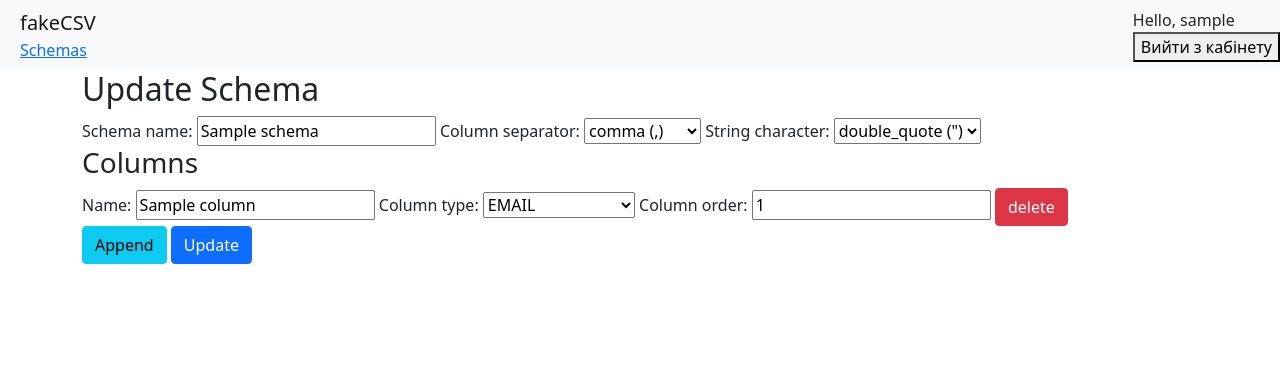
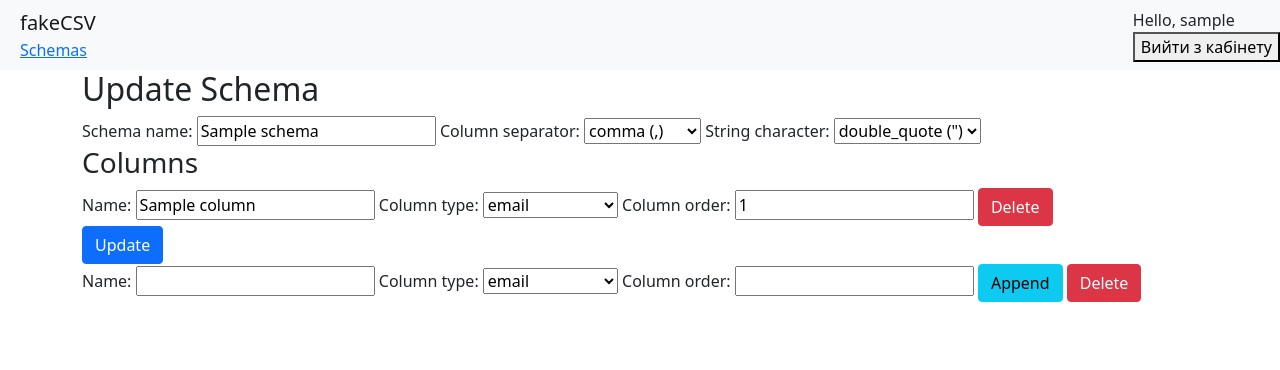
Before and after one commit to d4tAloUh/fakeCSV, a Django app: page /schema/update/1/ in a window 1280 px wide. Shown: the top 370 px of the page. Run offline with Django 3.2, Linux system fonts and the light colour scheme; a user stored in the database is signed in; tables that the repository leaves empty hold one stand-in row (values such as "Sample post").

Commit message:
fixed adding new fields

```diff
--- a/planeks/fakeCSV/models.py
+++ b/planeks/fakeCSV/models.py
@@ -84,15 +84,15 @@ class Schema(models.Model):
 
 class Column(models.Model):
     TYPE_CHOICES = (
-        ('email', 'EMAIL'),
-        ('full name', 'FULL_NAME'),
+        ('EMAIL', 'email'),
+        ('FULL_NAME', 'full name'),
         # ('job', 'JOB'),
         # ('domain name', 'DOMAIN_NAME'),
-        ('phone number', 'PHONE_NUMBER'),
-        ('text', 'TEXT'),
-        ('integer', 'INTEGER'),
+        ('PHONE_NUMBER', 'phone number'),
+        ('TEXT', 'text'),
+        ('INTEGER', 'integer'),
         # ('address', 'ADDRESS'),
-        ('date', 'DATE'),
+        ('DATE', 'date'),
     )
 
     schema = models.ForeignKey(Schema, on_delete=models.CASCADE)
--- a/planeks/fakeCSV/static/js/schema_helpers.js
+++ b/planeks/fakeCSV/static/js/schema_helpers.js
@@ -1,12 +1,83 @@
 window.onload = () => {
+    let counter = 1
+
     const removeColumn = (event) => {
         event.preventDefault()
         let column = $(event.target).parent('.schema_column')
         column.remove()
     }
 
+    const addNewColumn = (event) => {
+        event.preventDefault()
+
+        let column = $($(event.target).parent()[0])
+
+        let newColumn = column.clone()
+        newColumn.removeClass('new-append-column').addClass('schema_column')
+
+        newColumn.find('[name^=column]').each(function (i) {
+            $(this).attr('name', $(this).attr('name') + '.new' + counter);
+        });
+
+        newColumn.find('.btn').remove()
+
+        let button = $('<button class="btn btn-danger deleteColumn">Delete</button>')[0]
+        newColumn.append(button)
+        newColumn.find('.btn')[0].addEventListener('click', removeColumn, true)
+
+        let type_select = newColumn.find('[name^=column_type]')
+        type_select[0].addEventListener('change', handleType, true)
+
+        type_select.val(column.find('[name^=column_type]').val()).change()
+
+        $('#columns').next().append(newColumn)
+
+        counter += 1
+        clearNonRequired(event)
+        clearColumn(event)
+    }
+
+    const clearNonRequired = (event) => {
+        let event_target = $(event.target.parentElement)
+        event_target.find('.non_required').remove()
+        return event_target
+    }
+
+    const handleType = (event) => {
+        let event_target = clearNonRequired(event)
+
+        if (event.target.value === 'INTEGER') {
+            event_target.append($(`<div class="non_required"><label for="id_column_from">Column from:</label>
+                <input type="number" id="id_column_from" name="column_from"></div>`))
+            event_target.append($(`<div class="non_required"><label for="id_column_to">Column to:</label>
+                <input type="number" id="id_column_to" name="column_to"></div>`))
+        } else if (event.target.value === 'TEXT') {
+            event_target.append($(
+                `<div class="non_required"><label for="id_column_to">Amount of sentences:</label>
+                <input type="number" id="id_column_to" name="column_to"></div>`)
+            )
+        }
+    }
+
+    const clearColumn = (event) => {
+        event.preventDefault()
+        let newColumn = $(event.target).parent()
+        newColumn.find('[name^=column]').val('')
+        newColumn.find('#id_column_type_new').val('EMAIL').change()
+    }
+
     const buttons = $('.deleteColumn')
     for (const button of buttons) {
         button.addEventListener('click', removeColumn, true)
     }
+
+    $('#append-button')[0].addEventListener('click', addNewColumn, true)
+    $('#clear-button')[0].addEventListener('click', clearColumn, true)
+
+    const selects = $('[name^=column_type]')
+    for (const select of selects) {
+        select.addEventListener('change', handleType, true)
+    }
+
+
 }
--- a/planeks/fakeCSV/views.py
+++ b/planeks/fakeCSV/views.py
@@ -42,6 +42,7 @@ class SchemaUpdateView(LoginRequiredRedirectMixin, TemplateView):
         context = super(SchemaUpdateView, self).get_context_data(**kwargs)
         context['schema'] = Schema.objects.prefetch_related('column_set').get(user=self.request.user,
                                                                               id=self.kwargs['pk'])
+        context['type_choices'] = Column.TYPE_CHOICES
         return context
 
     def get_success_url(self):
--- a/planeks/templates/components/navbar.html
+++ b/planeks/templates/components/navbar.html
@@ -1,7 +1,7 @@
 <nav class="navbar navbar-light bg-light ml-auto">
     <div class="align-center" style="padding: 0 20px">
         <span class="navbar-brand brand">
-            <a href='#' class="navbar-brand">fakeCSV</a></span>
+            <a href='/' class="navbar-brand">fakeCSV</a></span>
         <div><a href="{% url 'user-schemas' %}">Schemas</a></div>
     </div>
     <div>
--- a/planeks/templates/schema/create.html
+++ b/planeks/templates/schema/create.html
@@ -30,14 +30,15 @@
                 {% endfor %}
             </select>
 
-            <h3>Columns</h3>
+            <h3 id="columns">Columns</h3>
 
             {% for column in schema.column_set.all %}
                 <div class="schema_column">
                     <label for="id_name">Name:</label>
                     <input type="text" name="column_name.{{ column.id }}" value="{{ column.column_name }}"
-                           maxlength="255" required=""
+                           maxlength="255" required
                            id="id_name">
+
                     <label for="id_column_type">Column type:</label>
                     <select name="column_type.{{ column.id }}" required id="id_column_type">
                         {% for type_string, value in column.TYPE_CHOICES %}
@@ -55,33 +56,53 @@
                     {% if column.column_type == 'text' %}
                         <label for="id_column_to">Amount of sentences:</label>
                         <input type="number" name="column_to.{{ column.id }}" id="id_column_to"
-                               value="{{ column.column_to }}">
+                               value="{{ column.column_to }}" class="non_required">
                     {% endif %}
 
                     {% if column.column_type == 'integer' %}
                         <label for="id_column_from">Column from:</label>
                         <input type="number" name="column_from.{{ column.id }}" id="id_column_from"
-                               value="{{ column.column_from }}">
+                               value="{{ column.column_from }}" class="non_required">
 
                         <label for="id_column_to">Column to:</label>
                         <input type="number" name="column_to.{{ column.id }}" id="id_column_to"
-                               value="{{ column.column_to }}">
+                               value="{{ column.column_to }}" class="non_required">
                     {% endif %}
 
 
-                    <button class="btn btn-danger deleteColumn">delete</button>
+                    <button class="btn btn-danger deleteColumn">Delete</button>
                 </div>
             {% endfor %}
-            <button class="btn btn-info">Append</button>
+
             <button type="submit" class="btn btn-primary">{% block button_title %}Create{% endblock %}</button>
         </form>
+        <div class="new-append-column">
+            <label for="id_name_new">Name:</label>
+            <input type="text" maxlength="255" required id="id_name_new" class="additional" name="column_name">
+
+            <label for="id_column_type_new">Column type:</label>
+            <select required id="id_column_type_new" class="additional" name="column_type">
+                {% for type_string, value in type_choices %}
+                    <option value="{{ type_string }}">
+                        {{ value }}
+                    </option>
+                {% endfor %}
+            </select>
+
+            <label for="id_column_order">Column order:</label>
+            <input type="number" name="column_order"  required
+                   id="id_column_order" class="additional">
+
+            <button class="btn btn-info" id="append-button">Append</button>
+            <button class="btn btn-danger" id="clear-button">Delete</button>
+        </div>
     </div>
 {% endblock %}
 
 {% block script %}
     {% load static %}
     <script src="{% static 'js/schema_helpers.js' %}" type="text/javascript"></script>
-{#    <script type="text/javascript">#}
-{##}
-{#    </script>#}
+    {#    <script type="text/javascript">#}
+    {##}
+    {#    </script>#}
 {% endblock %}
```
Also changed, not shown: 1 other file.
